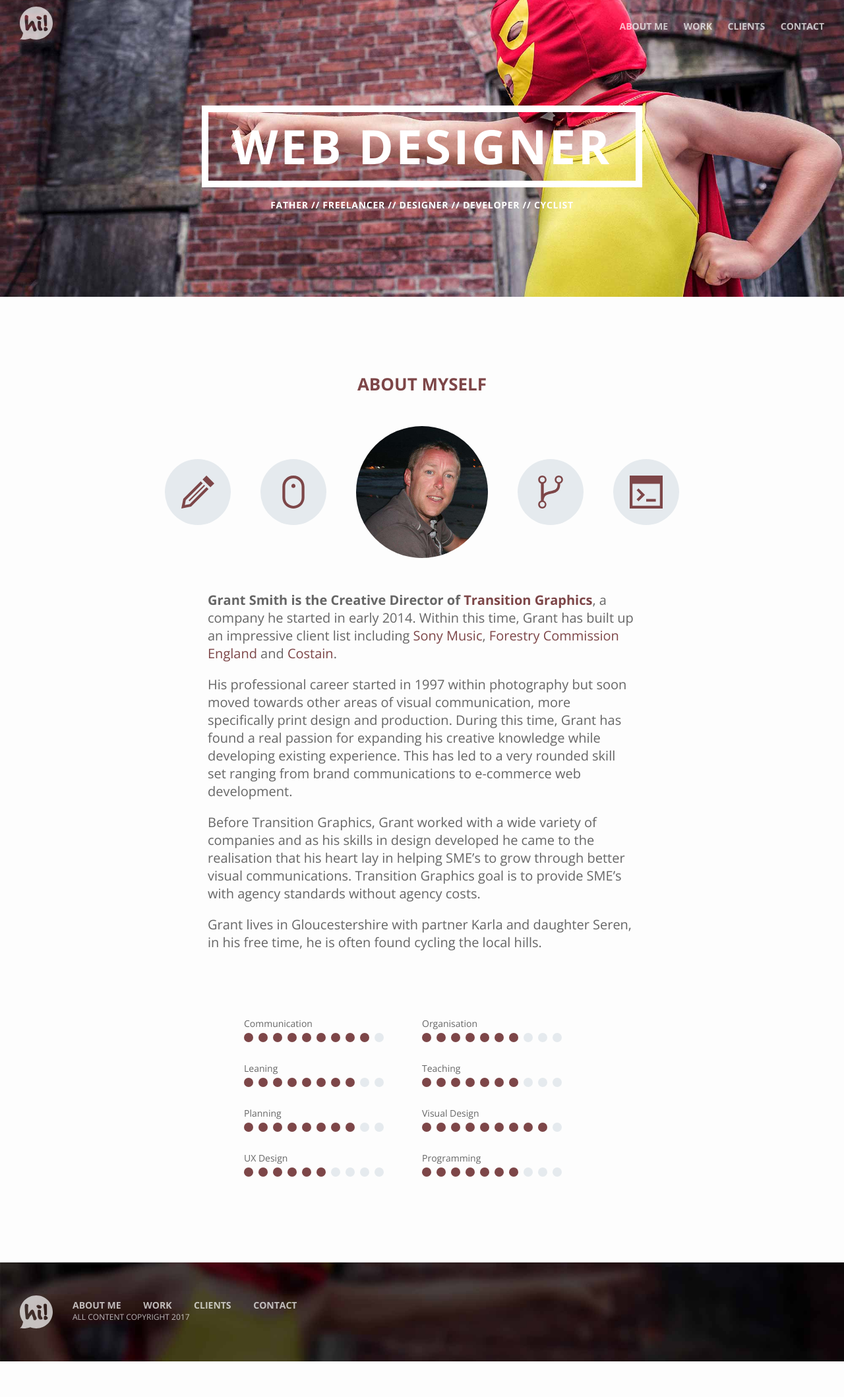
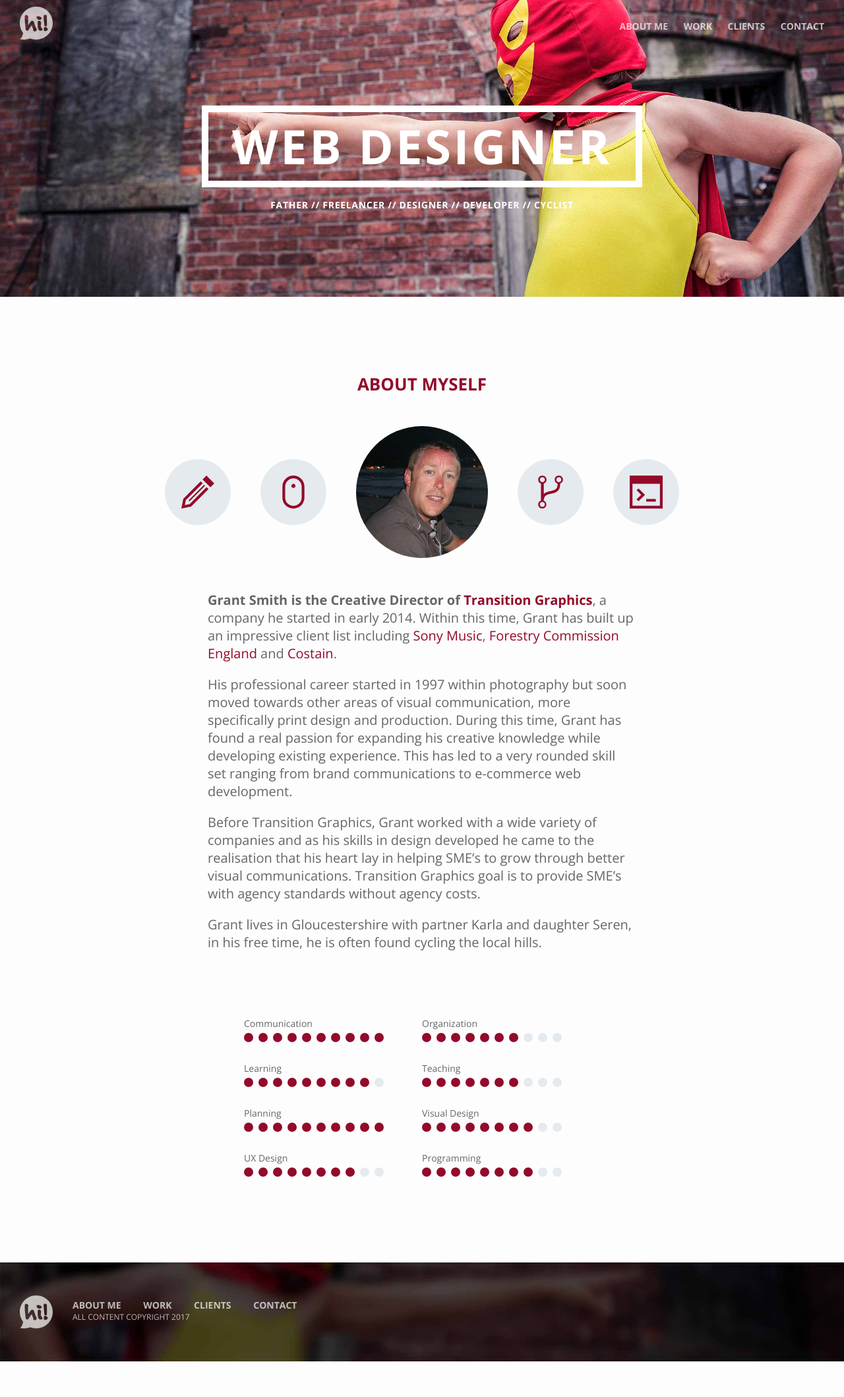
Before and after one commit to GrantSmithDoddle/webdesigner-website, a Jekyll site: the page built from index.html, in a window 1280 px wide. Shown: the whole page at 66% size. Built offline with Jekyll 4.4.1, drawn with Linux system fonts in a browser that asks for light colours; nearby versions of some CDN libraries.

Commit message:
Re-organising site

```diff
--- a/_config.yml
+++ b/_config.yml
@@ -1,9 +1,3 @@
-#Site Settings
-
-title: Web Designer
-email: grant@transitiongraphics.co.uk
-description: "Father // Freelancer // Designer // Developer // Cyclist"
-
 #Build Settings
 
 markdown: kramdown
--- a/_includes/about.html
+++ b/_includes/about.html
@@ -19,65 +19,24 @@
          <p>Grant lives in Gloucestershire with partner Karla and daughter Seren, in his free time, he is often found cycling the local hills.</p>
      </div>
 
-    <div class="skill-lockup">
+     {% if site.data.settings.skills %}
 
-        <div class="skill-unit">
-            <div class="skill-label">Communication</div>
-            <div class="skill-icons skill-9">
-                <span></span><span></span><span></span><span></span><span></span><span></span><span></span><span></span><span></span><span></span>
-            </div>
-        </div>
+     <div class="skill-lockup">
 
-        <div class="skill-unit">
-            <div class="skill-label">Organisation</div>
-            <div class="skill-icons skill-7">
-                <span></span><span></span><span></span><span></span><span></span><span></span><span></span><span></span><span></span><span></span>
-            </div>
-        </div>
+         {% for skill in site.data.settings.skills %}
 
-        <div class="skill-unit">
-            <div class="skill-label">Leaning</div>
-            <div class="skill-icons skill-8">
-                <span></span><span></span><span></span><span></span><span></span><span></span><span></span><span></span><span></span><span></span>
-            </div>
-        </div>
+         <div class="skill-unit">
+             <div class="skill-label">{{ skill.name }}</div>
+             <div class="skill-icons skill-{{ skill.value }}">
+                 {% for i in (1..10) %}
+                 <span></span> {% endfor %}
+             </div>
+         </div>
 
-        <div class="skill-unit">
-            <div class="skill-label">Teaching</div>
-            <div class="skill-icons skill-7">
-                <span></span><span></span><span></span><span></span><span></span><span></span><span></span><span></span><span></span><span></span>
-            </div>
-        </div>
+         {% endfor %}
 
-        <div class="skill-unit">
-            <div class="skill-label">Planning</div>
-            <div class="skill-icons skill-8">
-                <span></span><span></span><span></span><span></span><span></span><span></span><span></span><span></span><span></span><span></span>
-            </div>
-        </div>
+     </div>
 
-        <div class="skill-unit">
-            <div class="skill-label">Visual Design</div>
-            <div class="skill-icons skill-9">
-                <span></span><span></span><span></span><span></span><span></span><span></span><span></span><span></span><span></span><span></span>
-            </div>
-        </div>
+     {% endif %}
 
-        <div class="skill-unit">
-            <div class="skill-label">UX Design</div>
-            <div class="skill-icons skill-6">
-                <span></span><span></span><span></span><span></span><span></span><span></span><span></span><span></span><span></span><span></span>
-            </div>
-        </div>
-
-
-        <div class="skill-unit">
-            <div class="skill-label">Programming</div>
-            <div class="skill-icons skill-7">
-                <span></span><span></span><span></span><span></span><span></span><span></span><span></span><span></span><span></span><span></span>
-            </div>
-        </div>
-
-
-    </div>
-</section>
+ </section>
--- a/_includes/footer.html
+++ b/_includes/footer.html
@@ -5,10 +5,10 @@
         <div class="content-wrap">
 
             <nav>
-                <a href="">About me</a>
-                <a href="">Work</a>
-                <a href="">Clients</a>
-                <a href="">Contact</a>
+                <a href="#aboutme">About me</a>
+                <a href="#work">Work</a>
+                <a href="#clients">Clients</a>
+                <a href="#contacts">Contact</a>
             </nav>
 
             <p class="copyright">All content copyright 2017</p>
--- a/_includes/header.html
+++ b/_includes/header.html
@@ -2,13 +2,13 @@
     <div class="logo">{% include icons/logo.html %}</div>
 
     <nav>
-        <a href="">About me</a>
-        <a href="">Work</a>
-        <a href="">Clients</a>
-        <a href="">Contact</a>
+        <a href="#aboutme">About me</a>
+        <a href="#work">Work</a>
+        <a href="#clients">Clients</a>
+        <a href="#contacts">Contact</a>
     </nav>
 
-    <h1><span>{{ site.title }}</span></h1>
+    <h1><span>{{ site.data.settings.title }}</span></h1>
 
-    <p class="kicker">{{ site.description }}</p>
+    <p class="kicker">{{ site.data.settings.description }}</p>
 </header>
--- a/assets/css/_variables.sass
+++ b/assets/css/_variables.sass
@@ -9,7 +9,7 @@
 
 $brand-primary: #456BCD
 $brand-dark: darken($brand-primary, 20%)
-$red: #7D4648
+$red: #930A2A
 $text-color: #666666
 
 $pink:  #c69
--- a/assets/css/main.css
+++ b/assets/css/main.css
@@ -67,11 +67,11 @@
     outline: 0; }
 
 a {
-  color: #7D4648;
+  color: #930A2A;
   text-decoration: none;
   outline: 0; }
   a:hover, a:focus {
-    color: #b37679; }
+    color: #ef1447; }
 
 /*! normalize.css v3.0.2 | MIT License | git.io/normalize */
 html {
@@ -365,7 +365,7 @@
     line-height: 1; }
 
 h3 {
-  color: #7D4648;
+  color: #930A2A;
   text-align: center;
   padding: 100px 0 30px; }
 
@@ -405,7 +405,7 @@
     border-radius: 50%;
     padding: 25px; }
     .face-lockup [class^="icon-"] path {
-      fill: #7D4648; }
+      fill: #930A2A; }
     @media screen and (max-width: 767px) {
       .face-lockup [class^="icon-"] {
         display: none; } }
@@ -416,7 +416,7 @@
   margin: 50px auto;
   font-size: 20px; }
   .blurb a:hover {
-    border-bottom: 1px dotted #7D4648; }
+    border-bottom: 1px dotted #930A2A; }
 
 .skill-lockup {
   max-width: 540px;
@@ -438,7 +438,7 @@
       display: inline-block;
       height: 14px;
       width: 14px;
-      background-color: #7D4648;
+      background-color: #930A2A;
       margin-right: 8px;
       border-radius: 50%; }
 
```
Also changed, not shown: _data/settings.yml (added, +108 -0 lines).
